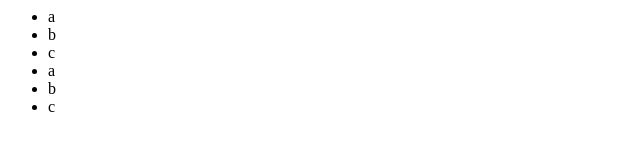
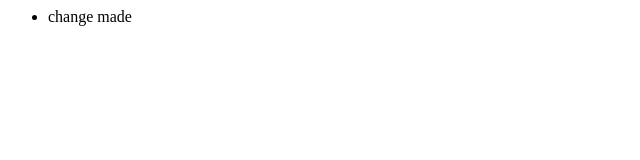
Before and after one commit to JoshuaHaslett/newGitTest, a plain HTML site: page index.html in a window 1280 px wide. Shown: the whole page, without its empty margins (0-640 px from the left). Drawn offline with Linux system fonts and the light colour scheme.

Commit message:
removed listings

```diff
--- a/index.html
+++ b/index.html
@@ -3,12 +3,7 @@
 <body>
     <div>
     <ul>
-    <li>a</li>
-    <li>b</li>
-    <li>c</li>
-    <li>a</li>
-    <li>b</li>
-    <li>c</li>
+    <li>change made</li>
 </ul></div>
 </body>
 
```
